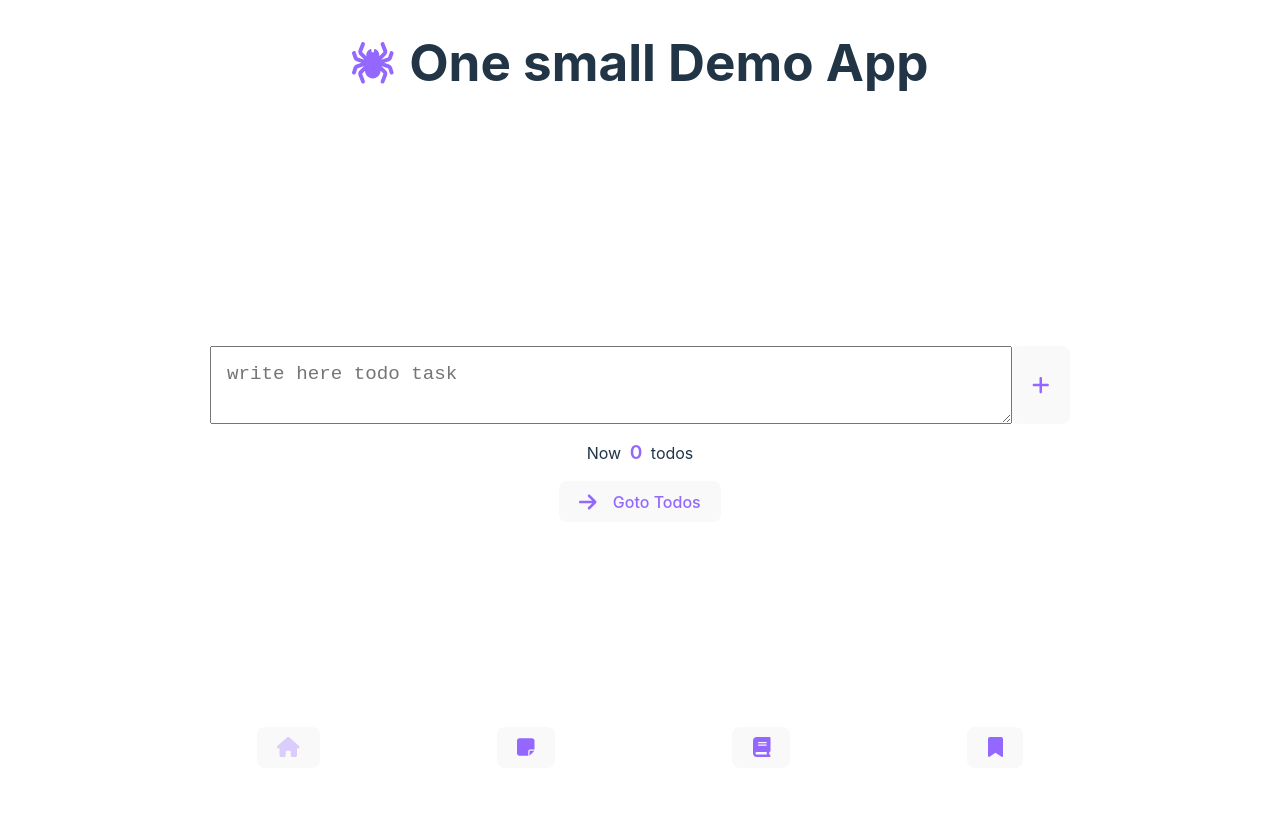
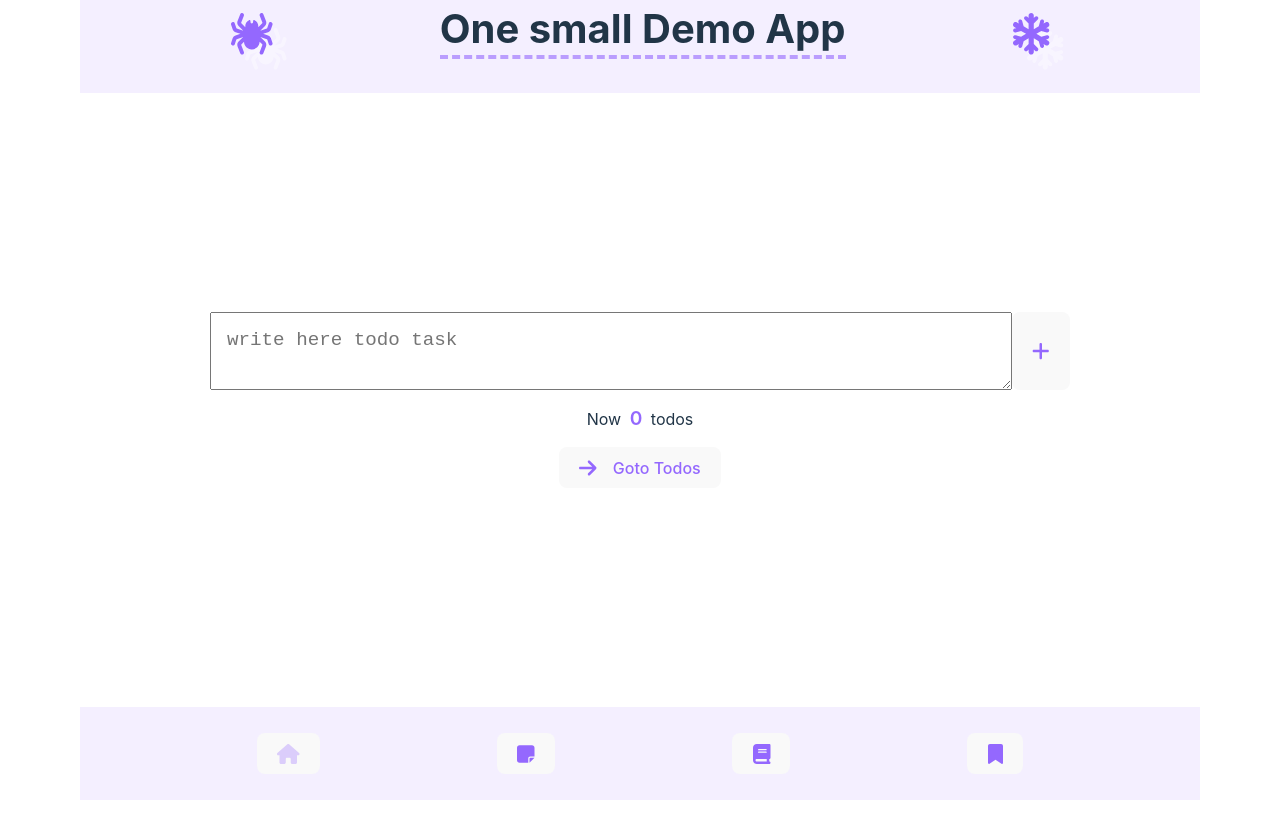
Before and after one commit to minnas/demo-app-vue, a Vue app: page /post-app/home in a window 1280 px wide. Built offline with nearby package versions, Linux system fonts and the light colour scheme.

Commit message:
small style fixes

```diff
--- a/src/App.vue
+++ b/src/App.vue
@@ -1,5 +1,5 @@
 <template>
-  <h1 class="awesome-title-or-footer"><AwesomeHeader title="title" /></h1>
+  <div class="awesome-title-or-footer"><AwesomeHeader title="title" /></div>
   <div class="awesome-content"><router-view></router-view></div>
   <div class="awesome-title-or-footer"><AwesomeFooter /></div>
 </template>
@@ -27,6 +27,10 @@ export default defineComponent({
 .awesome-title-or-footer {
   flex: 1;
   width: 100%;
+  padding: 0.5rem 0;
+  margin: 0;
+  align-items: center;
+  background-color: rgba(148, 104, 254, 0.1);
 }
 .awesome-content {
   flex: 8;
--- a/src/components/views/AwesomeFooter.vue
+++ b/src/components/views/AwesomeFooter.vue
@@ -75,5 +75,6 @@ export default defineComponent({
   flex-direction: row;
   justify-content: space-evenly;
   align-items: center;
+  height: 100%;
 }
 </style>
--- a/src/components/views/AwesomeHeader.vue
+++ b/src/components/views/AwesomeHeader.vue
@@ -1,12 +1,17 @@
 <template>
   <div class="awesome-header">
     <font-awesome-icon :icon="faSpider" size="lg" class="awesome-header-icon" />
-    <div>One small Demo App</div>
+    <h1>One small Demo App</h1>
+    <font-awesome-icon
+      :icon="faSnowflake"
+      size="lg"
+      class="awesome-header-icon"
+    />
   </div>
 </template>
 <script lang="ts">
 import { defineComponent } from "vue";
-import { faSpider } from "@fortawesome/free-solid-svg-icons";
+import { faSnowflake, faSpider } from "@fortawesome/free-solid-svg-icons";
 
 export default defineComponent({
   props: {
@@ -15,6 +20,7 @@ export default defineComponent({
   setup(props, { emit }) {
     return {
       faSpider,
+      faSnowflake,
     };
   },
 });
@@ -23,7 +29,7 @@ export default defineComponent({
 .awesome-header {
   display: flex;
   flex-direction: row;
-  justify-content: center;
+  justify-content: space-evenly;
   align-items: center;
   grid-column-gap: 1rem;
   & .awesome-header-icon {
@@ -31,5 +37,12 @@ export default defineComponent({
     font-size: 2.6rem;
     filter: drop-shadow(14px 15px 0px rgba(255, 255, 255, 0.4));
   }
+  & h1 {
+    font-size: 2.5rem;
+    line-height: 2.6rem;
+    margin: 0;
+    padding-bottom: 5px;
+    border-bottom: 4px dashed rgba(148, 104, 254, 0.6);
+  }
 }
 </style>
```
